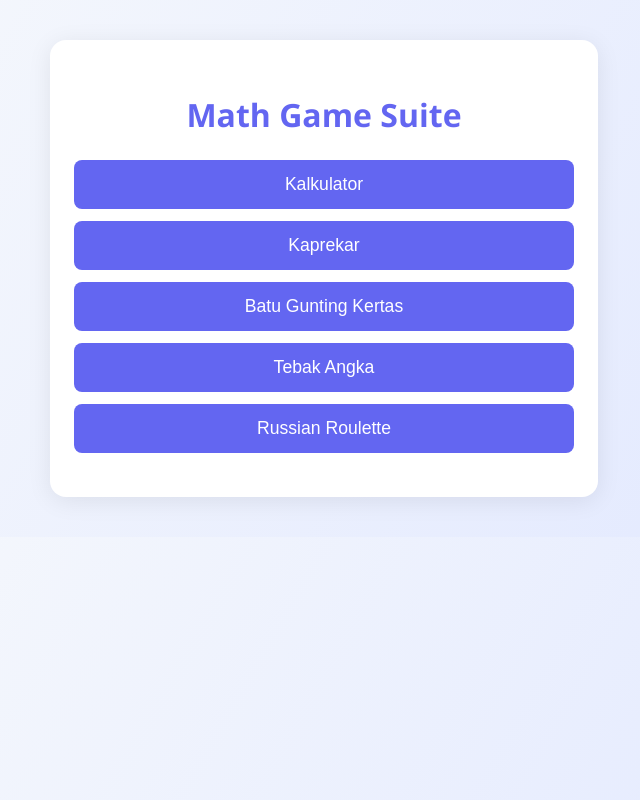
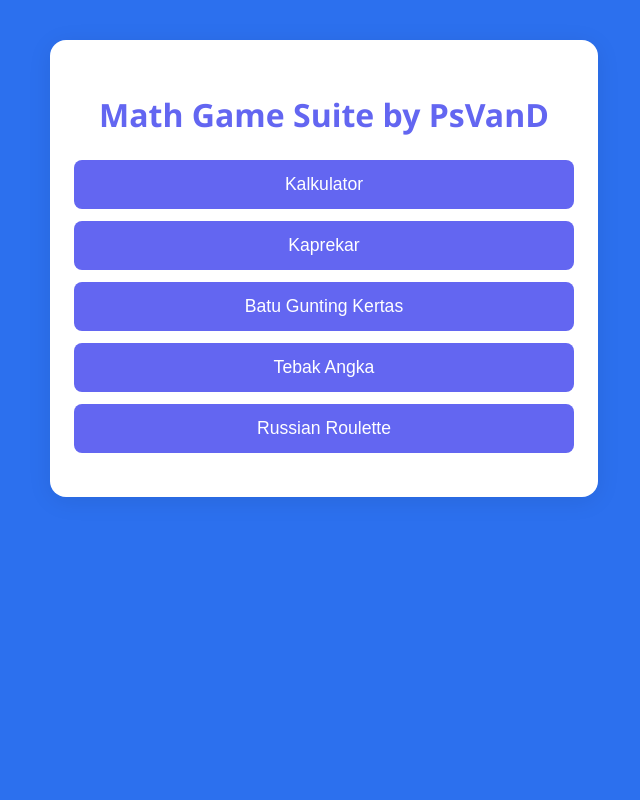
Before and after one commit to PsVanD-Tech/math, a plain HTML site: page index.html in a window 1280 px wide. Shown: the whole page, without its empty margins (316-956 px from the left). Drawn offline with Linux system fonts and the light colour scheme.

Commit message:
Update index.html

```diff
--- a/index.html
+++ b/index.html
@@ -7,7 +7,7 @@
     <style>
         body {
             font-family: 'Segoe UI', Arial, sans-serif;
-            background: linear-gradient(120deg, #f8fafc 0%, #e0e7ff 100%);
+            background: linear-gradient(120deg, #2c70ee 0%, #2c70ee 100%);
             margin: 0;
             padding: 0;
         }
@@ -76,7 +76,7 @@
 </head>
 <body>
     <div class="container">
-        <h1>Math Game Suite</h1>
+        <h1>Math Game Suite by PsVanD</h1>
         <div id="main-menu">
             <button class="menu-btn" onclick="showGame('calculator')">Kalkulator</button>
             <button class="menu-btn" onclick="showGame('kaprekar')">Kaprekar</button>
```
